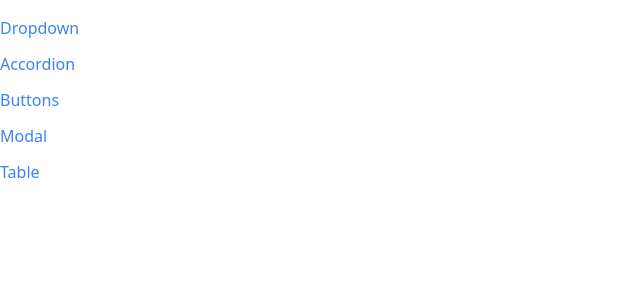
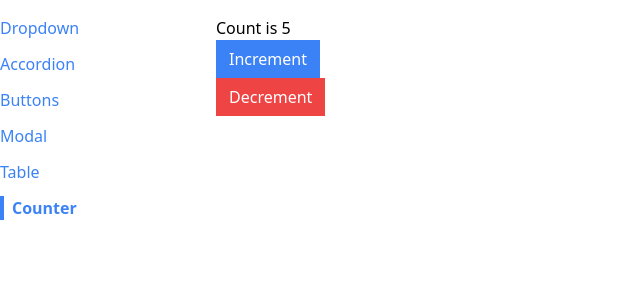
Before and after one commit to alitarika/compsReact, a React (Create React App) app: page /counter in a window 1280 px wide. Shown: the top 300 px of the page, without its empty margins (0-640 px from the left). Built offline with nearby package versions, Linux system fonts and the light colour scheme.

Commit message:
CounterPage initialized without custom hook

```diff
--- a/src/App.js
+++ b/src/App.js
@@ -5,6 +5,7 @@
 import ButtonPage from "./pages/ButtonPage";
 import ModalPage from "./pages/ModalPage";
 import TablePage from "./pages/TablePage";
+import CounterPage from "./pages/CounterPage";
 
 function App() {
   return (
@@ -26,6 +27,9 @@
         <Route path="/table">
           <TablePage />
         </Route>
+        <Route path="/counter">
+          <CounterPage initialCount={5} />
+        </Route>
       </div>
     </div>
   );
--- a/src/components/Sidebar.js
+++ b/src/components/Sidebar.js
@@ -7,6 +7,7 @@
     { label: "Buttons", path: "/buttons" },
     { label: "Modal", path: "/modal" },
     { label: "Table", path: "/table" },
+    { label: "Counter", path: "/counter" },
   ];
 
   const renderedLinks = links.map((link) => {
--- /dev/null
+++ b/src/pages/CounterPage.js
@@ -0,0 +1,32 @@
+import { useState, useEffect } from "react";
+import Button from "../components/Button";
+
+function CounterPage({ initialCount }) {
+  const [count, setCount] = useState(initialCount);
+
+  useEffect(() => {
+    console.log(count);
+  }, [count]);
+
+  const handleClick = () => {
+    setCount(count + 1);
+  };
+
+  const handleDecrement = () => {
+    setCount(count - 1);
+  };
+
+  return (
+    <div>
+      <h1>Count is {count}</h1>
+      <Button primary onClick={handleClick}>
+        Increment
+      </Button>
+      <Button danger onClick={handleDecrement}>
+        Decrement
+      </Button>
+    </div>
+  );
+}
+
+export default CounterPage;
```
